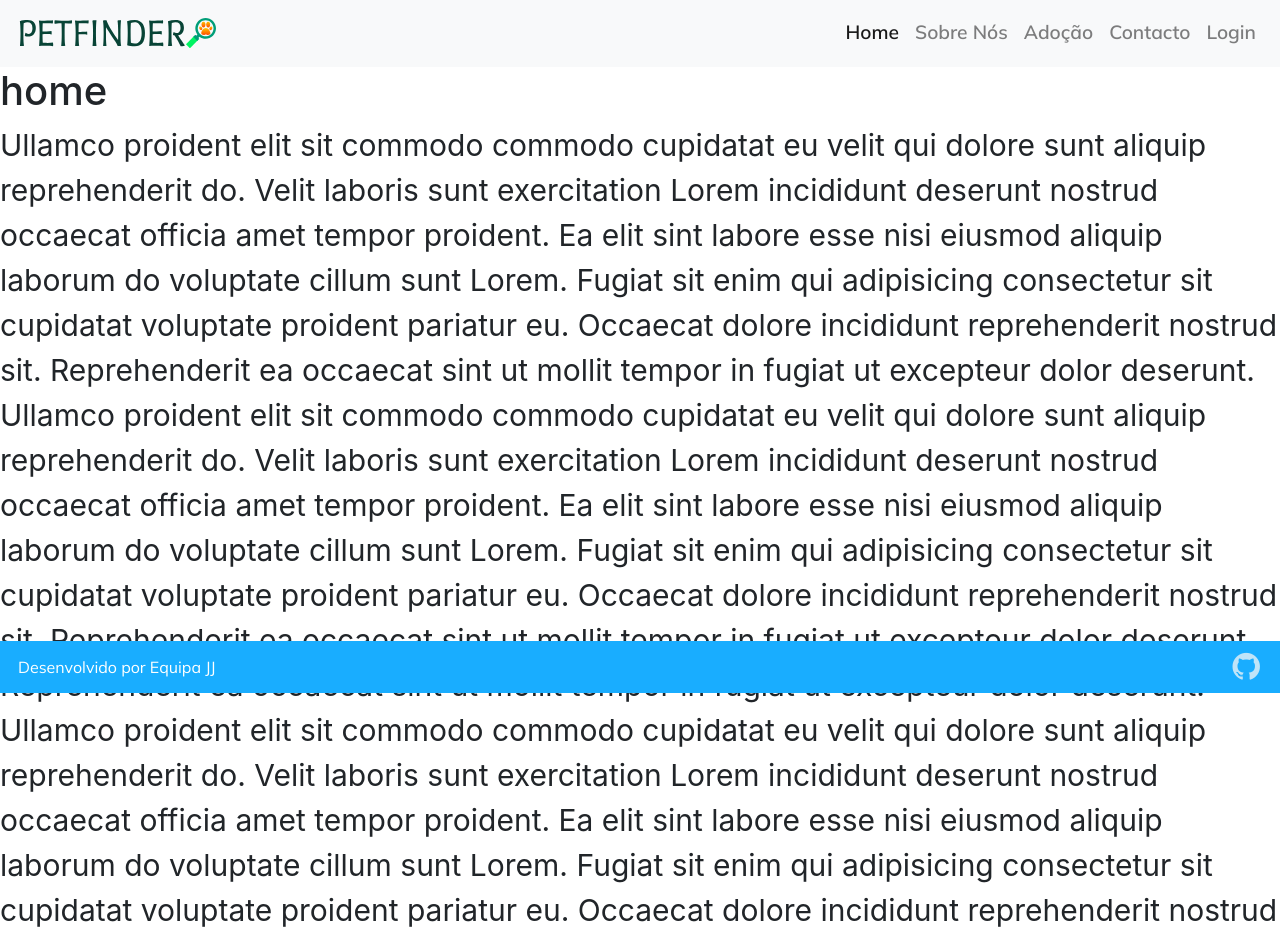
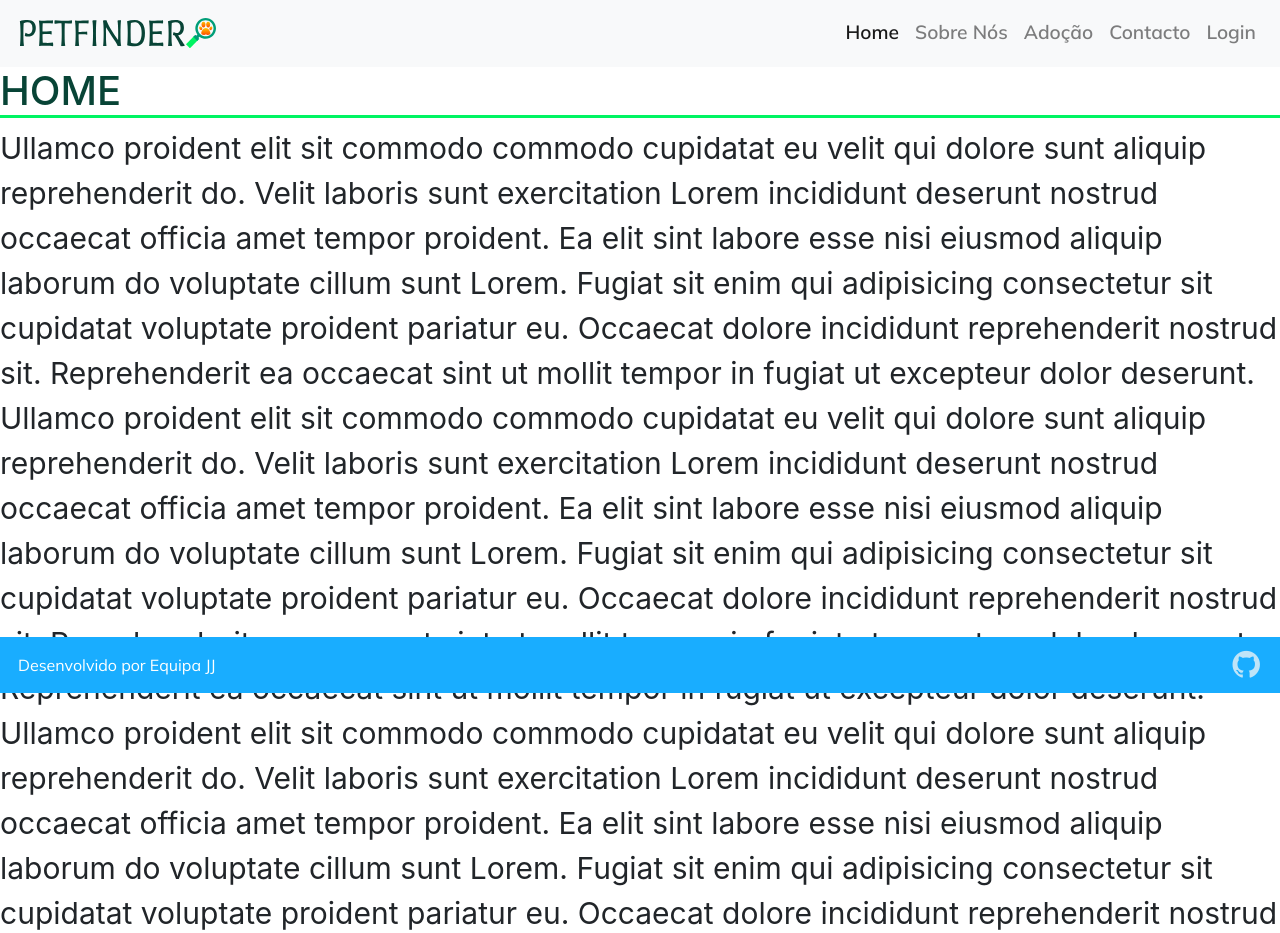
Before and after one commit to jenifferazevedo/petfinder, a PHP site: page / in a window 1280 px wide. Shown: the part 107-1040 px from the top of the page. Run offline with PHP 8.4, Linux system fonts and the light colour scheme.

Commit message:
Update our css

```diff
--- a/css/mystyle.css
+++ b/css/mystyle.css
@@ -1,8 +1,19 @@
 body {
   font-size: 16px;
 }
+h1{
+  text-transform: uppercase;
+  color: #084436;
+  border-bottom: 3px solid #00F462 ;
+}
+form button.btn {
+  background-color: #E8680C;
+  color: white;
+  text-transform: uppercase;
+}
+/*Header*/
 #header {
-  background-color: #E8680C;
+  background: url('../img/backgroundpet.png');
   text-align: center;
 }
 #header img {
@@ -17,13 +28,19 @@ body {
   font-weight: 600;
   font-size: 1.2em;
 }
+
+/*Contacto*/
+#contacto {
+  padding-bottom: 100px;
+}
+/*Footer*/
 #footer {
   position: fixed-bottom;
   background-color: #19ADFF;
   color: white;
   font-family: 'Mulish', sans-serif;
   flex-direction: row;
-  padding: 0 10px;
+  padding: 2px 10px;
 }
 #footer p a.voltar i {
   padding-right: 0;
```
